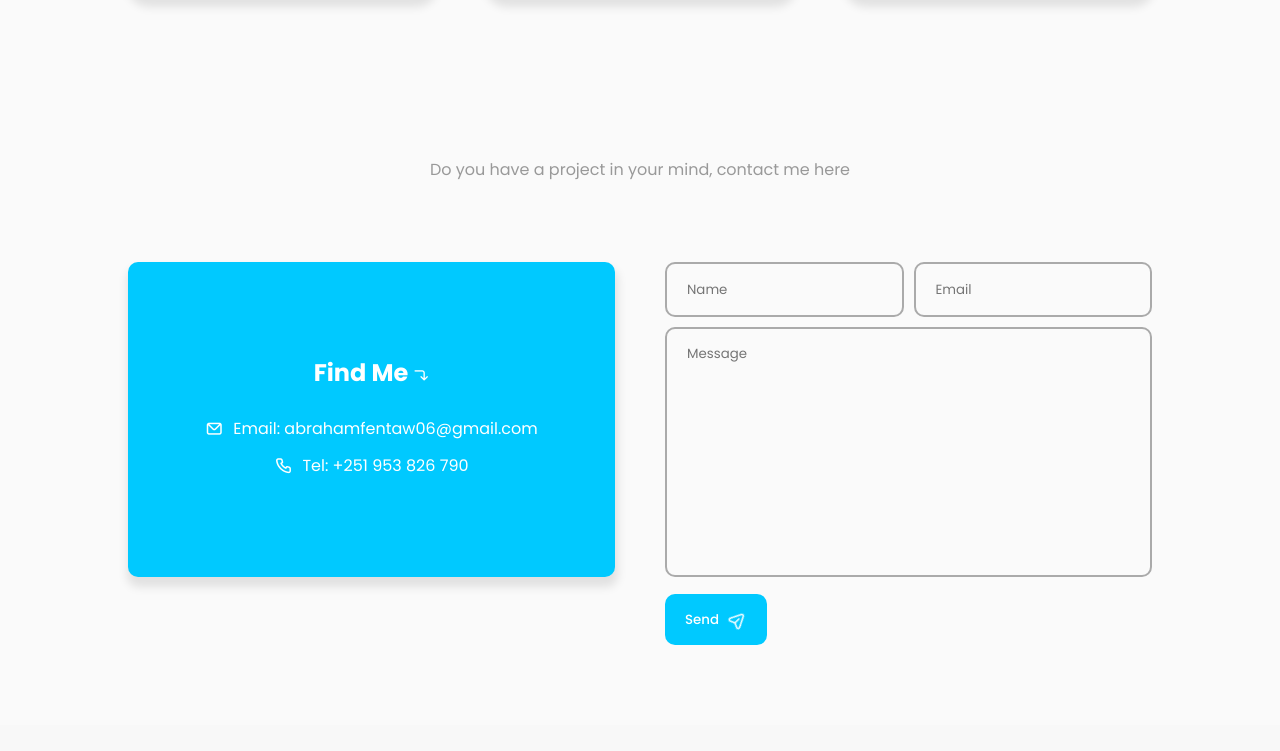
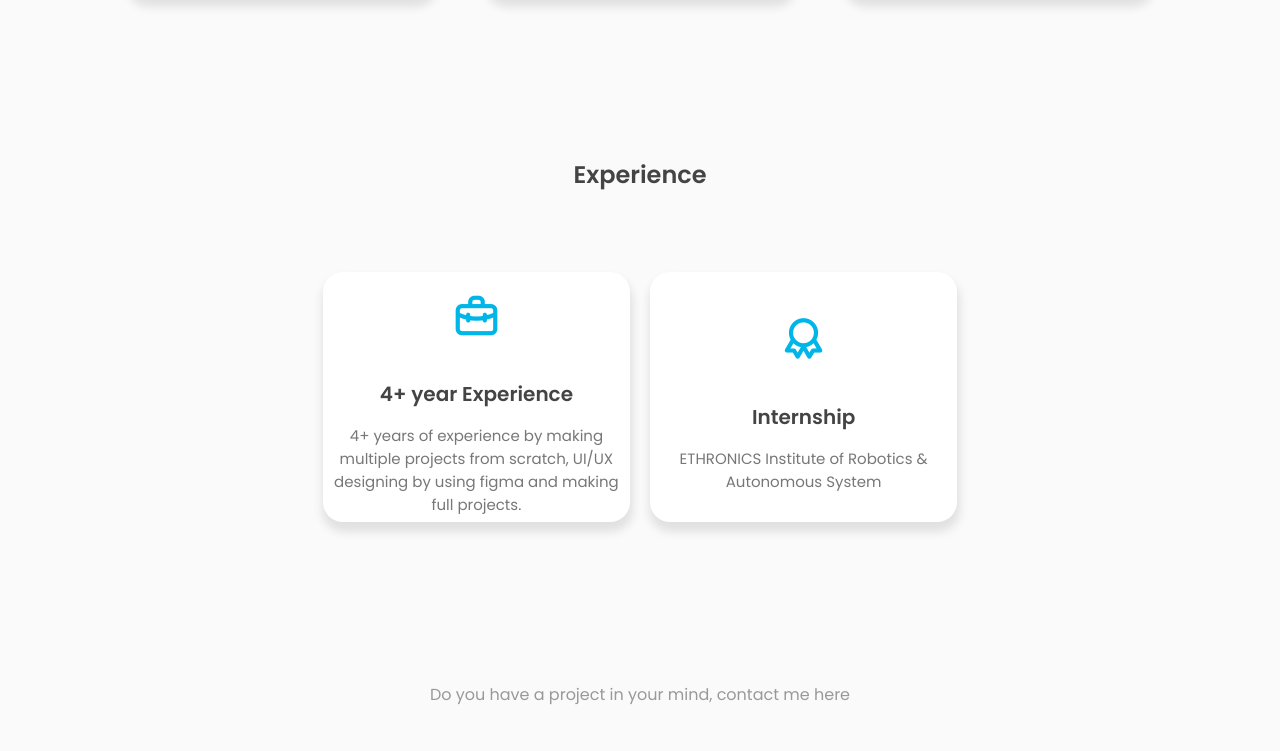
Before and after one commit to Abrillo06/Portfolio, a plain HTML site: page index.html in a window 1280 px wide. Shown: the part 1737-2488 px from the top of the page. Drawn offline with nearby package versions, Linux system fonts and the light colour scheme.

Commit message:
adding experience box

```diff
--- a/assets/css/style.css
+++ b/assets/css/style.css
@@ -409,6 +409,57 @@ h3{
     z-index: 2;
 }
 
+/* ---- EXPERIENCE BOX ----*/
+.experience-container{
+    display: flex;
+    width: 100%;
+    justify-content:center;
+    gap: 20px;
+    flex-wrap: wrap;
+}
+.experience-box{
+    position: relative;
+    display: flex;
+    justify-content: center;
+    align-items: center;
+    flex-direction: column;
+    width: 30%;
+    height: 250px;
+    background: var(--color-white);
+    border-radius: 20px;
+    box-shadow: 1px 8px 10px 2px var(--first-shadow-color);
+    overflow: hidden;
+    text-align: center;
+}
+.experience-box>i{
+    font-size: 50px;
+    color: #00B5E7;
+    margin-bottom: 25px;
+}
+.experience-box label{
+    font-size: 15px;
+    color: #777;
+}
+.experience-box::after, .contact-info::after{
+    content: "";
+    position: absolute;
+    bottom: -100%;
+    background: var(--second-color);
+    width: 100%;
+    height: 100%;
+    transition: .4s;
+    z-index: 1;
+}
+.experience-box:hover.experience-box::after,
+.contact-info:hover.contact-info::after{
+    bottom: 0;
+}
+.experience-box:hover.experience-box i,
+.experience-box:hover.experience-box>h3,
+.experience-box:hover.experience-box>label{
+    color: var(--color-white);
+    z-index: 2;
+}
 /* ----- CONTACT BOX ----- */
 .contact-info{
     position: relative;
--- a/index.html
+++ b/index.html
@@ -155,22 +155,41 @@
           </div>
           <div class="project-container">
             <div class="project-box">
-                <i class="uil uil-briefcase-alt"></i>
                 <h3><a href="facedetection.html" style="text-decoration: none; color: inherit; cursor: default;">Face Recognition JS</h3></a>
                 <label>by using html,css,js and APIs. <br>click for more</label>
             </div>
             <div class="project-box">
-                <i class="uil uil-users-alt"></i>
                 <h3><a href="NexusProject.html" style="text-decoration: none; color: inherit; cursor: default;" >Nexus: Web based</a></h3>
                 <label>by using html,css,js,PHP,MySQL. <br>click for more</label>
             </div>
             <div class="project-box">
-                <i class="uil uil-award"></i>
                 <h3><a href="tictactoe.html" style="text-decoration: none; color: inherit; cursor: default;" >Tic Tac Toe C++</h3></a>
                 <label>by using c++. <br>click for more</label>
             </div>
           </div>
        </section>
+
+
+       <!-- EXPERIENCE BOX -->
+
+       <section class="section" id="projects">
+        <div class="top-header">
+            <h1>Experience</h1>
+        </div>
+        <div class="experience-container">
+          <div class="experience-box">
+              <i class="uil uil-briefcase-alt"></i>
+              <h3>4+ year Experience</h3>
+              <label>4+ years of experience by making multiple projects from scratch, UI/UX designing by using figma and making full projects.</label>
+          </div>
+          <div class="experience-box">
+              <i class="uil uil-award"></i>
+              <h3>Internship</h3>
+              <label>ETHRONICS Institute of Robotics & Autonomous System</label>
+          </div>
+
+        </div>
+     </section>
 
        <!-- -------------- CONTACT BOX ---------------- -->
 
```
